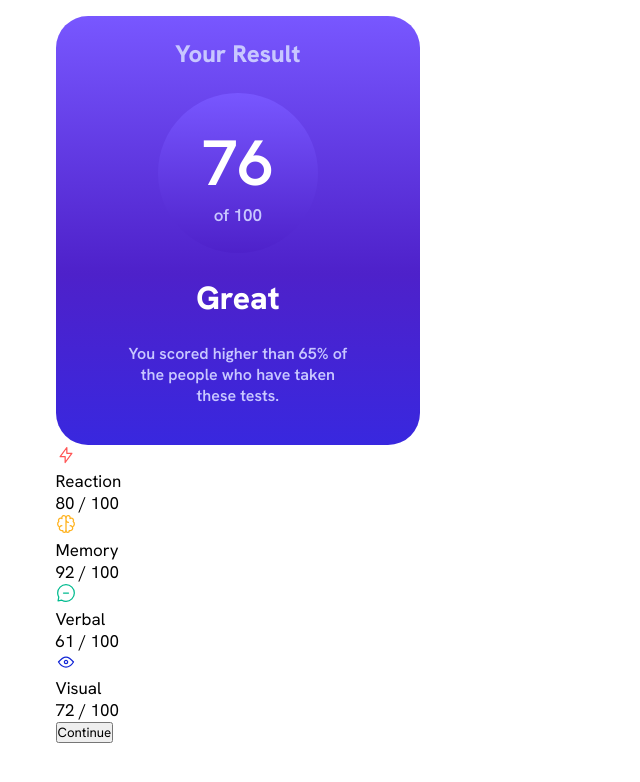
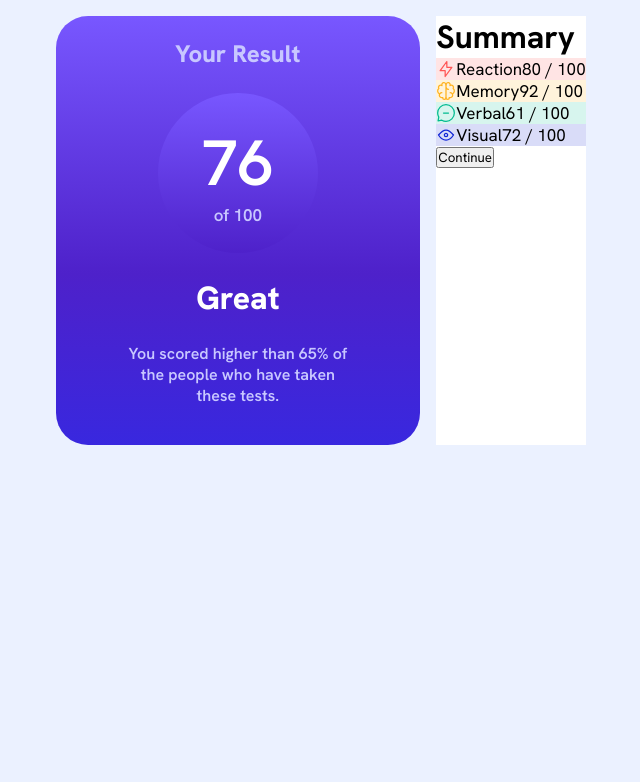
Before and after one commit to MarlonM-Dev/Results-summary-component, a plain HTML site: page index.html in a window 1280 px wide. Shown: the whole page, without its empty margins (72-712 px from the left). Drawn offline with Linux system fonts and the light colour scheme.

Commit message:
basic update to the card on the right

```diff
--- a/index.html
+++ b/index.html
@@ -29,22 +29,23 @@
       <!-- right-side -->
 
       <div class="right-box">
-        <div class="wrapper">
+        <h1>Summary</h1>
+        <div class="wrapper wrapper1">
           <img src="./assets/images/icon-reaction.svg" />
           <p>Reaction</p>
           <p>80 <span>/ 100</span></p>
         </div>
-        <div class="wrapper">
+        <div class="wrapper wrapper2">
           <img src="./assets/images/icon-memory.svg" />
           <p>Memory</p>
           <p>92 <span>/ 100</span></p>
         </div>
-        <div class="wrapper">
+        <div class="wrapper wrapper3">
           <img src="./assets/images/icon-verbal.svg" />
           <p>Verbal</p>
           <p>61 <span>/ 100</span></p>
         </div>
-        <div class="wrapper">
+        <div class="wrapper wrapper4">
           <img src="./assets/images/icon-visual.svg" />
           <p>Visual</p>
           <p>72 <span>/ 100</span></p>
--- a/style.css
+++ b/style.css
@@ -16,6 +16,10 @@
     --clr-orange-yellow: #ffb01f;
     --clr-green-teal: #00bd91;
     --clr-cobalt-blue: #1125d4;
+    --clr-light-red-transparent: rgba(255, 87, 87, 0.157);
+    --clr-orange-yellow-transparent: rgba(255, 177, 31, 0.157);
+    --clr-green-teal-transparent: rgba(0, 189, 145, 0.157);
+    --clr-cobalt-blue-transparent: rgba(17, 36, 212, 0.157);
 }
 
 p {
@@ -26,6 +30,10 @@ p {
     font-family: Hanken Grotesk;
     margin: 0;
     padding: 0;
+}
+
+body {
+    background-color: var(--clr-pale-blue);
 }
 
 .container {
@@ -89,9 +97,37 @@ p {
     font-size: 16px;
 }
 
+/* left-side end */
+
+main {
+    display: flex;
+    gap: 1em;
+}
 
 /* right-side */
+.right-box {
+    background-color: var(--clr-white);
+}
 
+.wrapper {
+    display: flex;
+}
+
+.wrapper1 {
+    background-color: var(--clr-light-red-transparent);
+}
+
+.wrapper2 {
+    background-color: var(--clr-orange-yellow-transparent);
+}
+
+.wrapper3 {
+    background-color: var(--clr-green-teal-transparent);
+}
+
+.wrapper4 {
+    background-color: var(--clr-cobalt-blue-transparent);
+}
 
 
 
```
